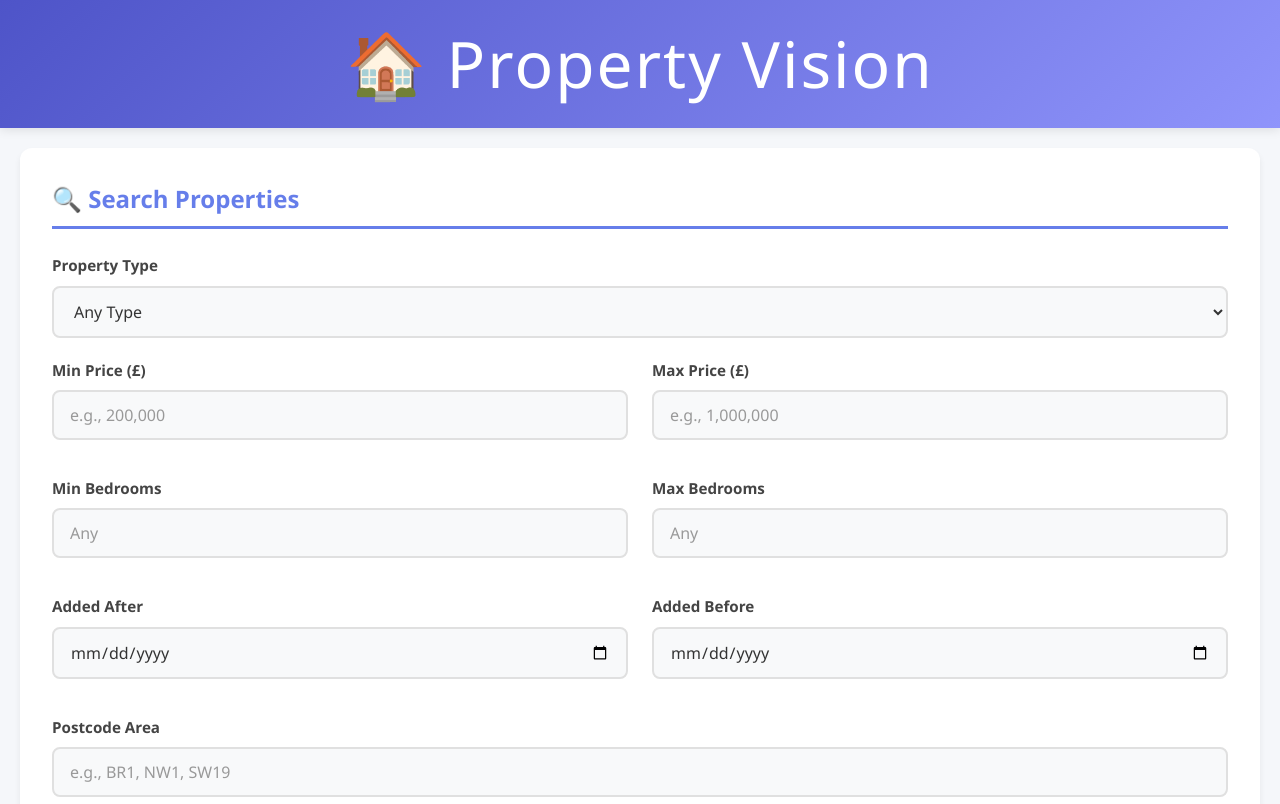
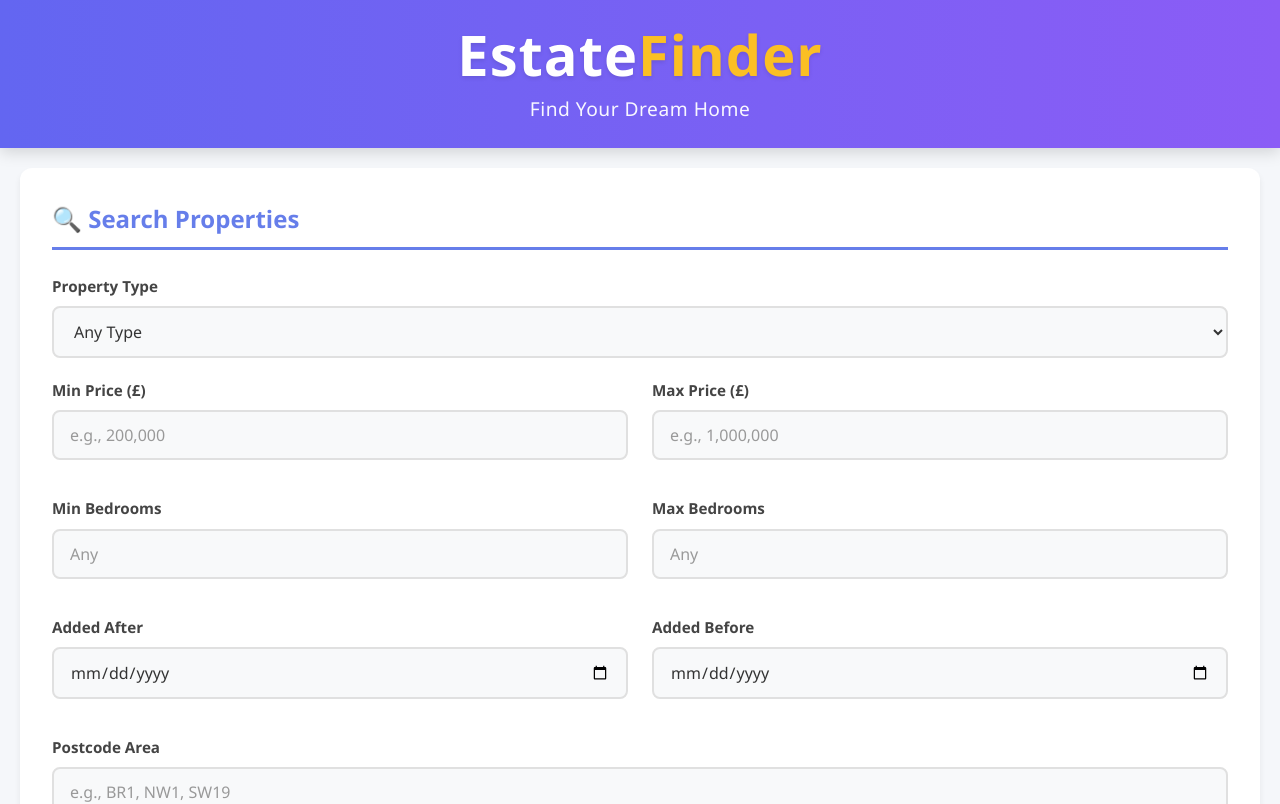
Before and after one commit to NadilaBasilu/State-Finder-App, a React (Vite) app in the folder State_Finder/: page / in a window 1280 px wide. Shown: the top 804 px of the page. Built offline with nearby package versions, Linux system fonts and the light colour scheme.

Commit message:
update header and it's styles

```diff
--- a/State_Finder/src/App.jsx
+++ b/State_Finder/src/App.jsx
@@ -1,4 +1,4 @@
-import React, { useState } from 'react';
+import React, { useState, useEffect } from 'react';
 import { BrowserRouter, Routes, Route } from 'react-router-dom';
 import { DndProvider } from 'react-dnd';
 import { HTML5Backend } from 'react-dnd-html5-backend';
@@ -10,6 +10,41 @@ import FavoritesList from './components/FavouritesList.jsx';
 import Footer from './components/Footer.jsx';
 import { searchProperties } from './utils/searchUtils.js';
 import './styles/App.css';
+
+/**
+ * Header Component with Hide on Scroll and Tagline
+ * Shows "Estate" in white and "Finder" in yellow
+ */
+function Header() {
+    const [prevScrollPos, setPrevScrollPos] = useState(0);
+    const [visible, setVisible] = useState(true);
+
+    useEffect(() => {
+        const handleScroll = () => {
+            const currentScrollPos = window.pageYOffset;
+            const isScrollingUp = prevScrollPos > currentScrollPos;
+            const isAtTop = currentScrollPos < 50;
+
+            // Show header when scrolling up or at top
+            setVisible(isScrollingUp || isAtTop);
+            setPrevScrollPos(currentScrollPos);
+        };
+
+        window.addEventListener('scroll', handleScroll);
+        return () => window.removeEventListener('scroll', handleScroll);
+    }, [prevScrollPos]);
+
+    return (
+        <header className={`app-header ${visible ? 'header-visible' : 'header-hidden'}`}>
+            <div className="header-content">
+                <h1 className="header-title">
+                    Estate<span className="highlight-yellow">Finder</span>
+                </h1>
+                <p className="header-tagline">Find Your Dream Home</p>
+            </div>
+        </header>
+    );
+}
 
 /**
  * Main App Component
@@ -59,10 +94,8 @@ function App() {
         <DndProvider backend={HTML5Backend}>
             <BrowserRouter>
                 <div className="app">
-                    {/* Header */}
-                    <header>
-                        <h1>🏠 Property Vision</h1>
-                    </header>
+                    {/* Header with Hide on Scroll */}
+                    <Header />
 
                     <Routes>
                         {/* Main Search Page */}
--- a/State_Finder/src/styles/App.css
+++ b/State_Finder/src/styles/App.css
@@ -20,31 +20,69 @@ body {
 }
 
 /* ========================================
-   HEADER STYLES
+   HEADER STYLES WITH HIDE ON SCROLL - PURPLE GRADIENT
    ======================================== */
 
-header {
-    background: linear-gradient(135deg, #4e54c8 0%, #8f94fb 100%);
+.app-header {
+    background: linear-gradient(90deg, #6366f1 0%, #8b5cf6 100%);
     color: white;
     padding: 0;
-    box-shadow: 0 2px 10px rgba(0, 0, 0, 0.1);
+    box-shadow: 0 4px 15px rgba(0, 0, 0, 0.15);
     position: sticky;
     top: 0;
     z-index: 1000;
     width: 100%;
-    height: 8em;
+    height: auto;
+    min-height: 120px;
     display: flex;
     align-items: center;
     justify-content: center;
+    transition: transform 0.3s ease-in-out, box-shadow 0.3s ease;
 }
 
-header h1 {
-    font-size: 4rem;
-    font-weight: 500;
+/* Header visible state */
+.app-header.header-visible {
+    transform: translateY(0);
+    box-shadow: 0 4px 15px rgba(0, 0, 0, 0.15);
+}
+
+/* Header hidden state - slides up */
+.app-header.header-hidden {
+    transform: translateY(-100%);
+    box-shadow: none;
+}
+
+/* Header content container */
+.header-content {
     text-align: center;
-    letter-spacing: 2px;
+    padding: 1.5rem 2rem;
+}
+
+/* Header title - EstateFinder */
+.header-title {
+    font-size: 3.5rem;
+    font-weight: 600;
+    text-align: center;
+    letter-spacing: 1px;
     margin: 0;
     padding: 0;
+    color: white;
+    text-shadow: 0 2px 4px rgba(0, 0, 0, 0.1);
+}
+
+/* Yellow highlight for "Finder" */
+.highlight-yellow {
+    color: #fbbf24;
+}
+
+/* Header tagline */
+.header-tagline {
+    font-size: 1.2rem;
+    font-weight: 400;
+    margin: 0.5rem 0 0 0;
+    padding: 0;
+    color: rgba(255, 255, 255, 0.95);
+    letter-spacing: 0.5px;
 }
 
 /* ========================================
@@ -101,14 +139,14 @@ header h1 {
 }
 
 .btn-primary {
-    background: linear-gradient(135deg, #667eea 0%, #764ba2 100%);
+    background: linear-gradient(135deg, #6366f1 0%, #8b5cf6 100%);
     color: white;
     flex: 1;
 }
 
 .btn-primary:hover {
     transform: translateY(-2px);
-    box-shadow: 0 4px 12px rgba(102, 126, 234, 0.4);
+    box-shadow: 0 4px 12px rgba(99, 102, 241, 0.4);
 }
 
 .btn-secondary {
@@ -130,7 +168,7 @@ button:focus,
 input:focus,
 select:focus,
 a:focus {
-    outline: 3px solid #667eea;
+    outline: 3px solid #6366f1;
     outline-offset: 2px;
 }
 
@@ -163,8 +201,16 @@ a:focus {
         width: 100%;
     }
 
-    header h1 {
-        font-size: 3rem;
+    .app-header {
+        min-height: 100px;
+    }
+
+    .header-title {
+        font-size: 2.8rem;
+    }
+
+    .header-tagline {
+        font-size: 1.1rem;
     }
 }
 
@@ -184,13 +230,17 @@ a:focus {
     .favorites-section {
         width: 350px;
         position: sticky;
-        top: 180px; /* Stick below header */
-        max-height: calc(100vh - 200px);
+        top: 20px; /* Adjusted for hidden header */
+        max-height: calc(100vh - 40px);
         overflow-y: auto;
     }
 
-    header h1 {
-        font-size: 4rem;
+    .header-title {
+        font-size: 3.5rem;
+    }
+
+    .header-tagline {
+        font-size: 1.2rem;
     }
 }
 
@@ -206,6 +256,14 @@ a:focus {
     .favorites-section {
         width: 400px;
     }
+
+    .header-title {
+        font-size: 4rem;
+    }
+
+    .header-tagline {
+        font-size: 1.3rem;
+    }
 }
 
 /* ========================================
@@ -213,12 +271,20 @@ a:focus {
    ======================================== */
 
 @media (max-width: 767px) {
-    header {
-        height: 6em;
+    .app-header {
+        min-height: 90px;
     }
 
-    header h1 {
+    .header-content {
+        padding: 1rem;
+    }
+
+    .header-title {
         font-size: 2rem;
+    }
+
+    .header-tagline {
+        font-size: 0.95rem;
     }
 
     .page-container {
```
